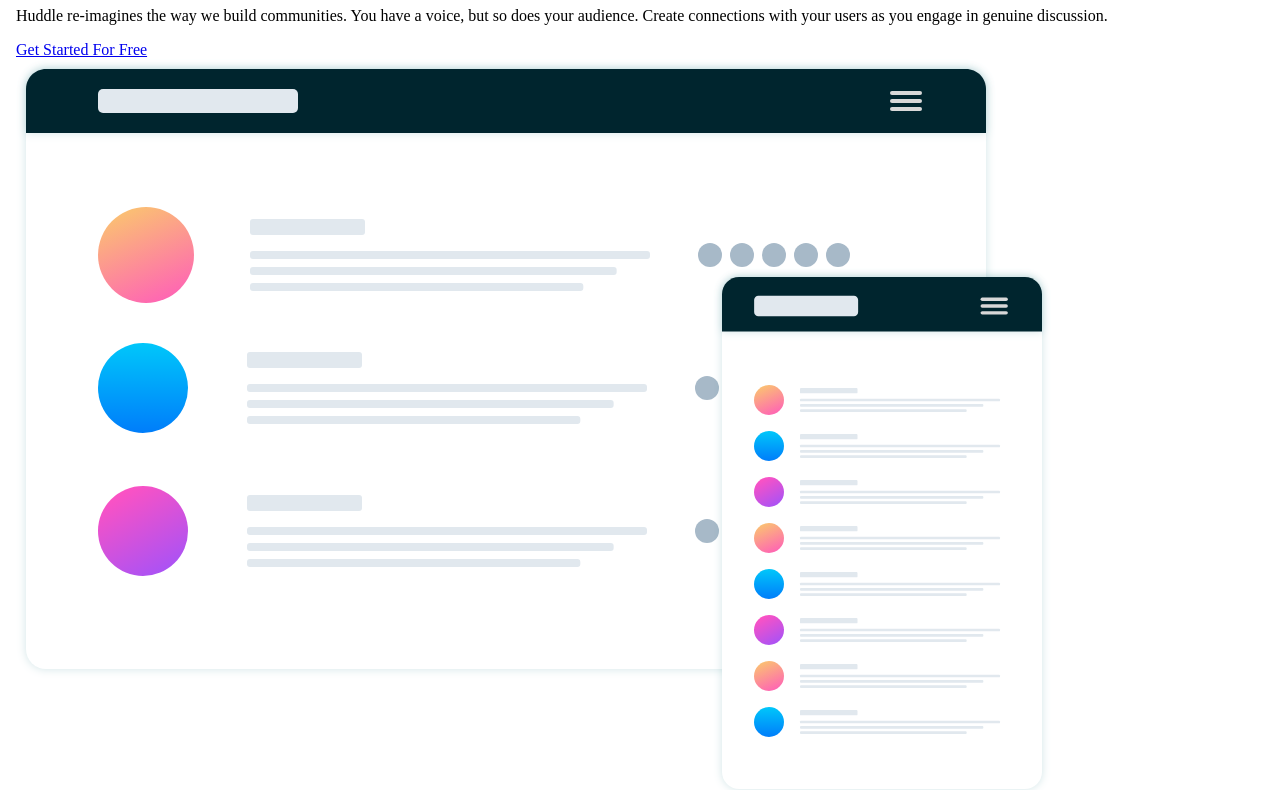
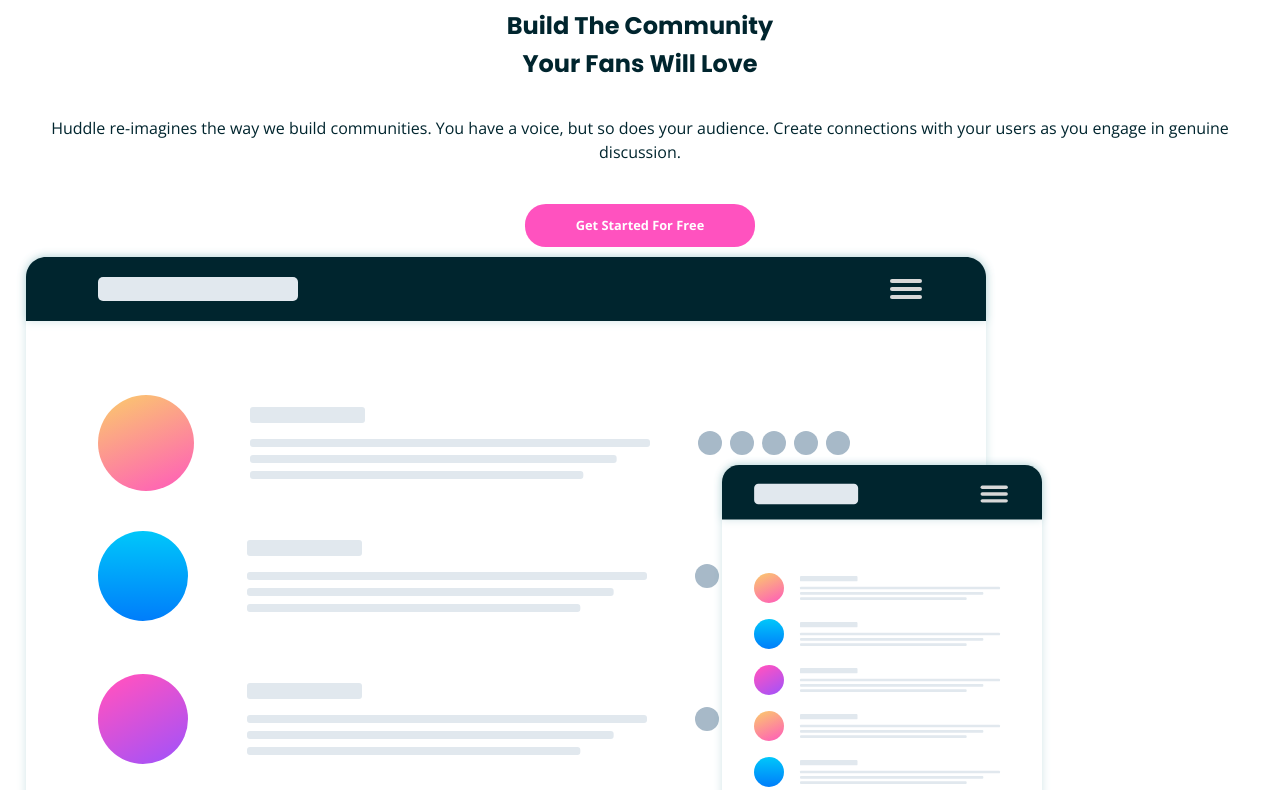
Before and after one commit to BC-MAY-21-ROR/kata-01-diseno-web-k1-nov21-3, a website: page index.html in a window 1280 px wide. Shown: the part 134-924 px from the top of the page. Drawn offline with nearby package versions, Linux system fonts and the light colour scheme.

Commit message:
Added mid sass styles
Created new styles in src/scss/layout named _mid.scss for h1, p and button

Co-authored-by: maxerlopez <maxer.lopez@gmail.com>
Co-authored-by: diegoOG09 <xdiegoemmax@outlook.com>
Co-authored-by: corps01 <ocorpus@ucol.mx>
Co-authored-by: rallygou <rallygou@gmail.com>

```diff
--- a/index.html
+++ b/index.html
@@ -12,7 +12,6 @@
       rel="stylesheet">
    <link rel="icon" type="image/png" sizes="32x32" href="./images/favicon-32x32.png">
    <link rel="stylesheet" href="build/css/app.css">
-
    <title>Frontend Mentor | Huddle landing page with alternating feature blocks</title>
 
 </head>
@@ -32,7 +31,7 @@
 
       <div class="title-pt1">
          <h1>
-            Build The Community Your Fans Will Love
+            Build The Community <br> Your Fans Will Love
          </h1>
       </div>
 
--- a/src/scss/app.scss
+++ b/src/scss/app.scss
@@ -1,5 +1,6 @@
 @import 'base/normalize';
 @import 'base/variables';
 @import 'base/globales';
-@import 'layout/header_mobile';
+@import 'layout/header';
 @import 'layout/footer';
+@import 'layout/mid';
--- a/src/scss/layout/_header_mobile.scss
+++ b/src/scss/layout/_header.scss
@@ -4,6 +4,7 @@
 
 #header {
   margin-top: 2rem;
+  margin-bottom: 5rem;
 
   .icon {
     img {
--- /dev/null
+++ b/src/scss/layout/_mid.scss
@@ -0,0 +1,46 @@
+.flex-content-pt1 {
+    .title-pt1 {
+        margin-bottom: 2rem;
+        padding-left: 1rem;
+        padding-right: 1rem;
+        h1 {
+            color: $veryDarkCyan;
+            font-family: $fontpoppin;
+            font-size: 1.5rem;
+            font-weight: 600;
+            line-height: 2.4rem;
+            text-align: center;
+
+        }
+    }
+    .p-pt1{
+        color: $veryDarkCyan;
+        font-family: $fontopensans;
+        font-weight: 400;
+        line-height: 1.5rem;
+        margin-bottom: 1rem;
+        margin-bottom: 2.5rem;
+        padding-left: 1.2rem;
+        padding-right: 1.2rem;
+        text-align: center;
+    }
+    .startBtn{
+        align-items: center;
+        display: flex;
+        justify-content: center;
+        margin: 0;
+
+      a{
+        background-color: $pink;
+        border-radius: 1.3rem;
+        color: #fff;
+        font-family: $fontopensans;
+        font-size: .8rem;
+        font-weight: 700;
+        padding: .9rem 3.2rem;
+        text-align: center;
+        text-decoration: none;
+      }
+
+    }
+}
```
Also changed, not shown: build/css/app.css, 2 other files. Lines whose indentation alone changed are shown as unchanged.
